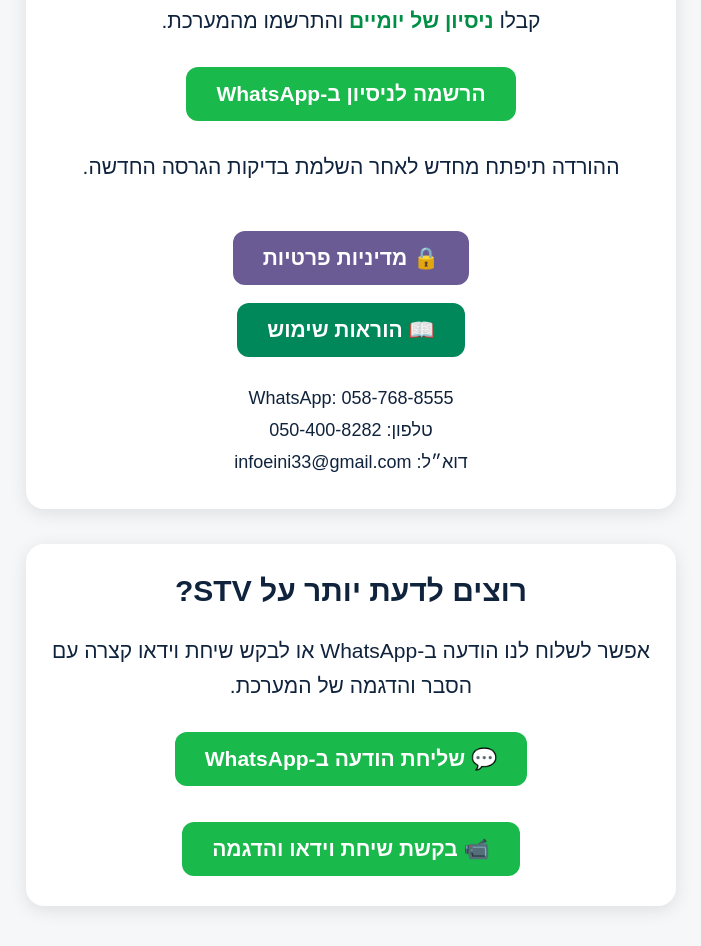
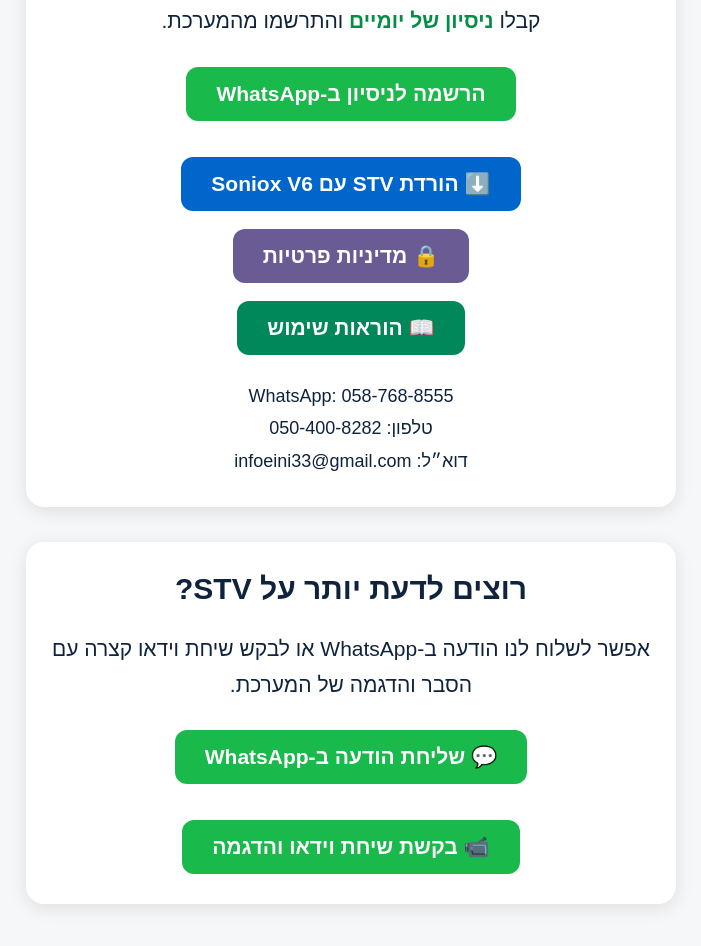
Before and after one commit to aharone33/stv-website, a plain HTML site: page index.html in a window 1280 px wide. Shown: the part 1261-2207 px from the top of the page, without its empty margins (289-990 px from the left). Drawn offline with Linux system fonts and the light colour scheme.

Commit message:
Update index.html

```diff
--- a/index.html
+++ b/index.html
@@ -236,7 +236,13 @@
       </a>
 <br><br>
 
-<p>ההורדה תיפתח מחדש לאחר השלמת בדיקות הגרסה החדשה.</p>
+
+<a class="download-button"
+   href="stv-updates/mother/STV-Mother-64.apk"
+   download>
+  ⬇️ הורדת STV עם Soniox V6
+</a>
+
 <br><a class="download-button" href="privacy.html" style="background:#6B5B95;">
     🔒 מדיניות פרטיות
 </a>
```
